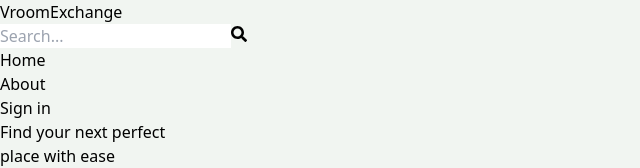
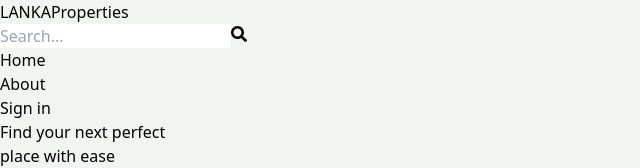
Before and after one commit to deshanlankal/MERN-Stack-Project, a React (Vite) app in the folder client/: page / in a window 1280 px wide. Shown: the top 168 px of the page, without its empty margins (0-640 px from the left). Built offline with nearby package versions, Linux system fonts and the light colour scheme; no server answers.

Commit message:
ready for deployment 😒 this means new bugs he

```diff
--- a/client/src/components/Header.jsx
+++ b/client/src/components/Header.jsx
@@ -27,8 +27,8 @@ export default function Header() {
       <div className='flex justify-between items-center max-w-6xl mx-auto p-3'>
         <Link to='/'>
           <h1 className='font-bold text-sm sm:text-xl flex flex-wrap'>
-            <span className='text-slate-500'>Vroom</span>
-            <span className='text-slate-700'>Exchange</span>
+            <span className='text-slate-500'>LANKA</span>
+            <span className='text-slate-700'>Properties</span>
           </h1>
         </Link>
         <form
--- a/package.json
+++ b/package.json
@@ -6,7 +6,8 @@
   "type": "module",
   "scripts": {
     "dev": "nodemon api/index.js",
-    "start": "node api/index.js"
+    "start": "node api/index.js",
+    "build": "npm install && npm install --prefix client && npm run build --prefix client"
   },
   "repository": {
     "type": "git",
```
